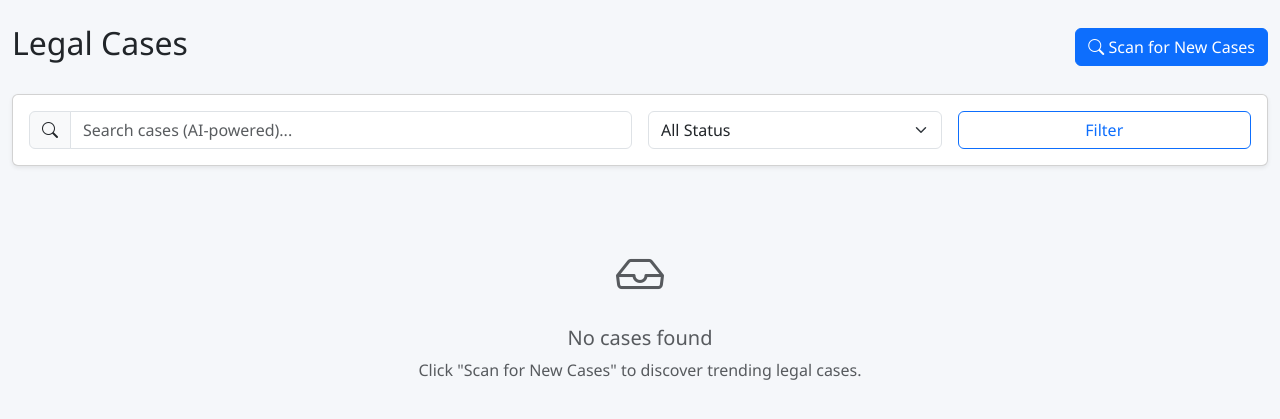
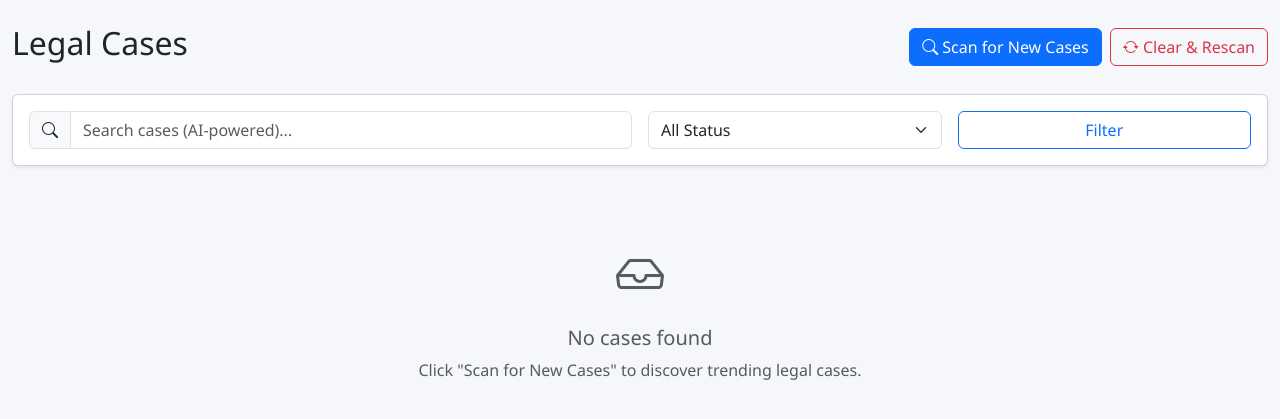
Before and after one commit to dhruvls/SuperLawyer-Reachout, a Flask app: page /cases in a window 1280 px wide. Shown: the part 56-475 px from the top of the page. Run offline with Flask 3, Linux system fonts and the light colour scheme; the visitor is signed in with stand-in values (Sample User, id 1); data comes from the database, SQL or seed files in the repository; data that the repository does not hold is empty.

Commit message:
Add Clear & Rescan button, fix duplicate cases
- Added /cases/clear route that deletes all cases then rescans fresh
- Added Clear & Rescan button with confirmation dialog
- Fixed duplicate detection with fuzzy title matching (first 60 chars)
- Prevents near-identical titles like the double Sabarimala entries

Co-Authored-By: Claude Opus 4.6 <noreply@anthropic.com>

```diff
--- a/app/cases/routes.py
+++ b/app/cases/routes.py
@@ -112,6 +112,25 @@ def trigger_scan():
     return redirect(url_for('cases.case_list'))
 
 
+@cases_bp.route('/cases/clear', methods=['POST'])
+@login_required
+def clear_cases():
+    """Delete all cases and associated data, then rescan."""
+    try:
+        OutreachEmail.query.delete()
+        Lawyer.query.delete()
+        LegalCase.query.delete()
+        db.session.commit()
+        flash('All old cases cleared.', 'info')
+
+        new_cases = scan_for_cases()
+        flash(f'Fresh scan complete. Found {len(new_cases)} new cases.', 'success')
+    except Exception as e:
+        db.session.rollback()
+        flash(f'Error: {str(e)}', 'error')
+    return redirect(url_for('cases.case_list'))
+
+
 @cases_bp.route('/lawyers/<int:lawyer_id>/update-email', methods=['POST'])
 @login_required
 def update_lawyer_email(lawyer_id):
--- a/app/cases/tracker.py
+++ b/app/cases/tracker.py
@@ -41,10 +41,15 @@ def scan_for_cases():
             if not title:
                 continue
 
-            # Check duplicates by URL or title
+            # Check duplicates by URL or similar title
             if source_url and LegalCase.query.filter_by(source_url=source_url).first():
                 continue
             if LegalCase.query.filter_by(title=title).first():
+                continue
+            # Fuzzy title check — skip if first 60 chars match any existing case
+            title_prefix = title[:60].lower()
+            existing = LegalCase.query.all()
+            if any(e.title[:60].lower() == title_prefix for e in existing):
                 continue
 
             try:
--- a/app/templates/cases.html
+++ b/app/templates/cases.html
@@ -3,11 +3,18 @@
 {% block content %}
 <div class="d-flex justify-content-between align-items-center mb-4">
     <h2>Legal Cases</h2>
-    <form method="POST" action="{{ url_for('cases.trigger_scan') }}">
-        <button type="submit" class="btn btn-primary">
-            <i class="bi bi-search"></i> Scan for New Cases
-        </button>
-    </form>
+    <div class="d-flex gap-2">
+        <form method="POST" action="{{ url_for('cases.trigger_scan') }}">
+            <button type="submit" class="btn btn-primary">
+                <i class="bi bi-search"></i> Scan for New Cases
+            </button>
+        </form>
+        <form method="POST" action="{{ url_for('cases.clear_cases') }}" onsubmit="return confirm('This will delete ALL existing cases and rescan fresh. Continue?')">
+            <button type="submit" class="btn btn-outline-danger">
+                <i class="bi bi-arrow-repeat"></i> Clear &amp; Rescan
+            </button>
+        </form>
+    </div>
 </div>
 
 <!-- Search and Filter -->
```
